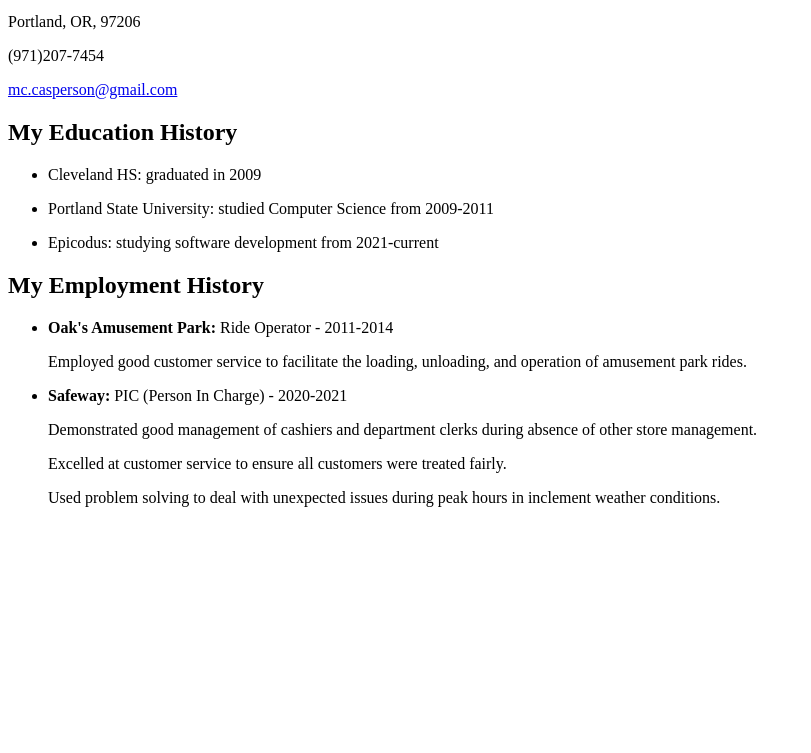
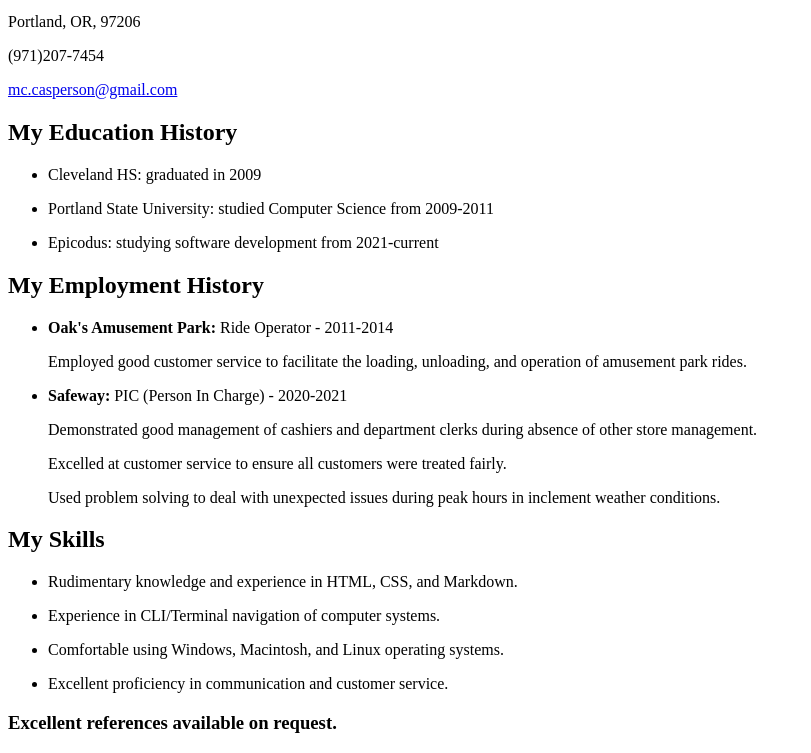
Before and after one commit to catperso/basic-resume, a plain HTML site: page index.html in a window 1280 px wide. Shown: the part 101-854 px from the top of the page, without its empty margins (0-811 px from the left). Before the commit the page ends 800 px from the top, so only its background shows below. Drawn offline with Linux system fonts and the light colour scheme.

Commit message:
add skills section

```diff
--- a/index.html
+++ b/index.html
@@ -36,7 +36,22 @@
     </ul>
   </div>
   <div class="skills">
-
+    <h2>My Skills</h2>
+    <ul>
+      <li>
+        <p>Rudimentary knowledge and experience in <span class="important">HTML, CSS, and Markdown</span>.</p>
+      </li>
+      <li>
+        <p>Experience in <span class="important">CLI/Terminal</span> navigation of computer systems.</p>
+      </li>
+      <li>
+        <p>Comfortable using Windows, Macintosh, and Linux operating systems.</p>
+      </li>
+      <li>
+        <p><span class="important">Excellent proficiency</span> in communication and customer service.</p>
+      </li>
+    </ul>
   </div>
+  <h3><span class="important">Excellent references available on request.</span></h3>
 </body>
 </html>
```
